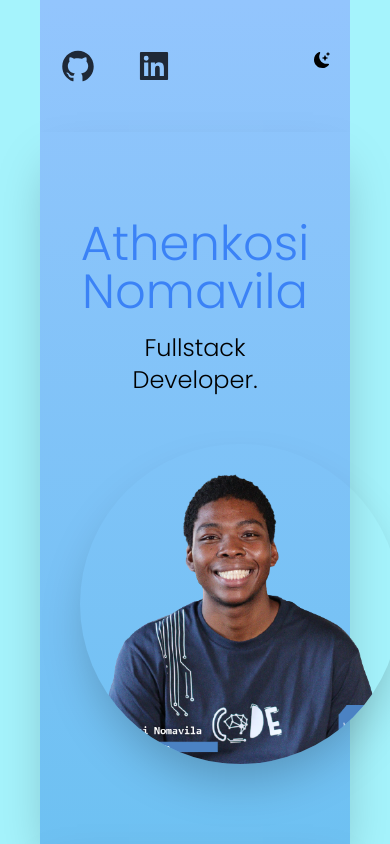
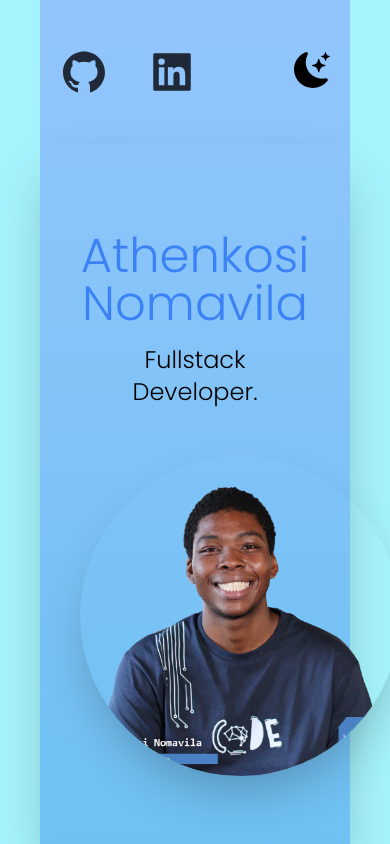
Before and after one commit to athenkosi-nomavila/porfolio, a Next.js app: page / in a window 390 px wide. Shown: the top 844 px of the page. Built offline with nearby package versions, Linux system fonts and the light colour scheme.

Commit message:
alignment and icons

```diff
--- a/pages/index.js
+++ b/pages/index.js
@@ -24,7 +24,7 @@ export default function Home() {
         <section className="bg-gradient-to-b from-blue-300 text- to-cyan-500">
           <section>
             <nav className="py-10  flex justify-between dark:text-white">
-              <div className="text-4xl lg:text-6xl flex justify-center gap-10 pl-5  py-2 text-gray-800 dark:text-white">
+              <div className="text-5xl lg:text-6xl flex justify-center gap-10 pl-5  py-2 text-gray-800 dark:text-white">
                 <a href="https://github.com/Athenksoi-Nomavila/porfolio">
                   <AiFillGithub />
                 </a>
@@ -33,11 +33,11 @@ export default function Home() {
                   <AiFillLinkedin />
                 </a>
               </div>
-              <ul className="md:text-4xl lg:text-7xl sm:text-4xl flex justify-center pr-5 py-3">
+              <ul className="text-5xl lg:text-7xl flex justify-center pr-5 py-3">
                 <li>
                   <BsFillMoonStarsFill
                     onClick={() => setDarkMode(!darkMode)}
-                    className=" cursor-pointer md:text-2xl lg:text-5xl"
+                    className=" cursor-pointer text-4xl lg:text-5xl"
                   />
                 </li>
               </ul>
@@ -49,7 +49,7 @@ export default function Home() {
               <h3 className="text-2xl py-2 dark:text-white lg:text-6xl md:text-3xl">
                 Fullstack Developer.
               </h3>
-              <div className=" text-center mx-auto m-auto shadow-2xl rounded-full w-80 h-80 relative overflow-hidden mt-10 lg:h-fit lg:w-fit sm:h-72 sm:w-72 md:h-96 md:w-96">
+              <div className=" sm:text-center mx-auto m-auto shadow-2xl rounded-full w-80 h-80 relative overflow-hidden mt-10 lg:h-fit lg:w-fit sm:h-72 sm:w-72 md:h-96 md:w-96">
                 <Image src={athi} />
               </div>
             </div>
```
